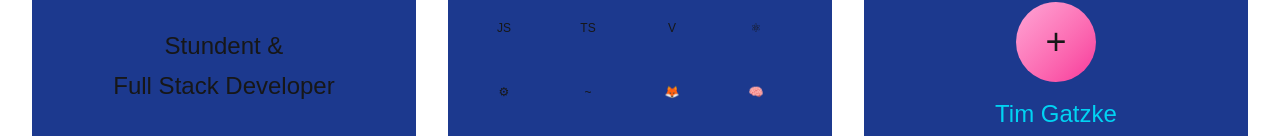
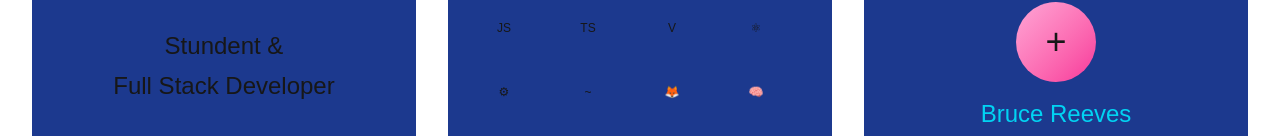
Before and after one commit to BruceStar314/portfolio, a Next.js app: page / in a window 1280 px wide. Shown: the part 664-800 px from the top of the page. Built offline with nearby package versions, Linux system fonts and the light colour scheme.

Commit message:
added name

```diff
--- a/app/page.tsx
+++ b/app/page.tsx
@@ -95,7 +95,7 @@ export default function App() {
               <div className="w-20 h-20 bg-gradient-to-br from-pink-300 to-pink-500 rounded-full mb-4 flex items-center justify-center">
                 <span className="text-4xl">+</span>
               </div>
-              <h3 className="text-2xl text-cyan-400">Tim Gatzke</h3>
+              <h3 className="text-2xl text-cyan-400">Bruce Reeves</h3>
             </div>
 
             {/* Quote Card */}
```
